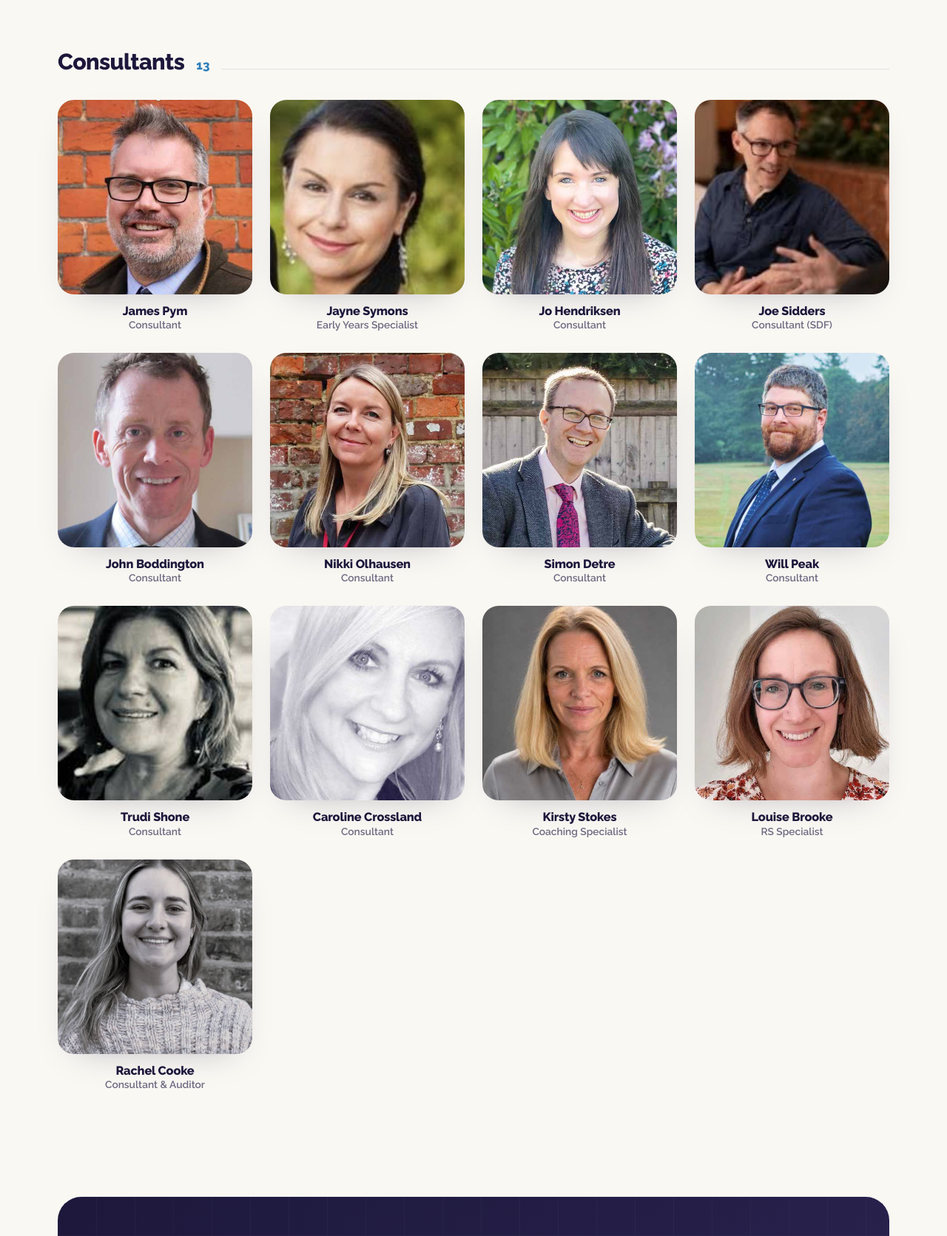
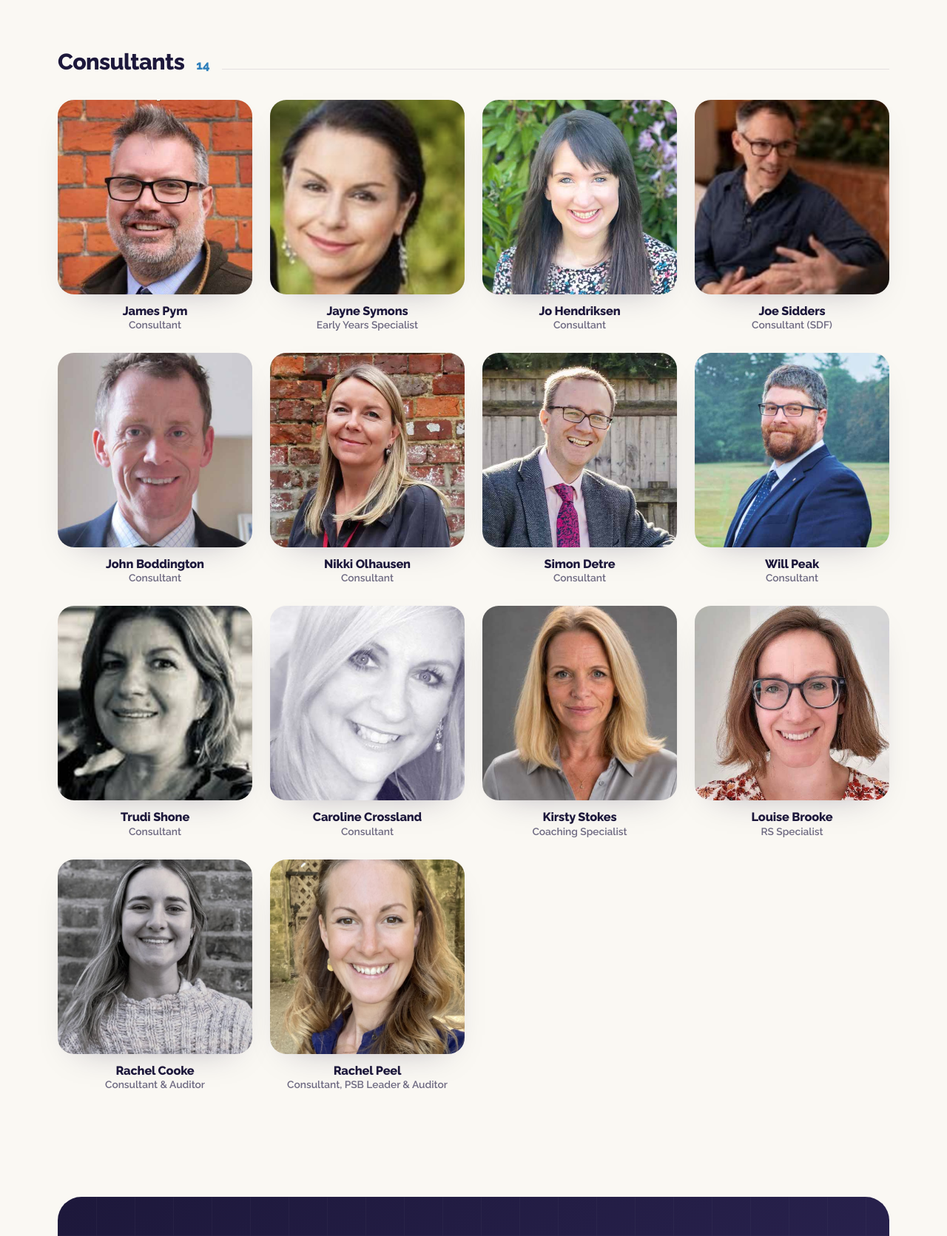
Before and after one commit to samvega/learning-skills-trust-site, a plain HTML site: page team.html in a window 1280 px wide. Shown: the part 2670-4341 px from the top of the page at 74% size. Drawn offline with Linux system fonts and the light colour scheme.

Commit message:
Add Rachel Peel to Consultants

```diff
--- a/team.html
+++ b/team.html
@@ -150,7 +150,7 @@
     </div>
 
     <div class="people-section">
-      <div class="people-head reveal"><h2>Consultants</h2><span class="count">13</span><span class="line"></span></div>
+      <div class="people-head reveal"><h2>Consultants</h2><span class="count">14</span><span class="line"></span></div>
       <div class="people-grid">
         <button class="person reveal" data-name="James Pym" data-role="Consultant" data-photo="assets/photos/team/james-pym.jpg">
           <div class="portrait"><img src="assets/photos/team/james-pym.jpg" alt="James Pym"><span class="portrait-cue">Read bio</span></div>
@@ -217,6 +217,11 @@
           <h4>Rachel Cooke</h4><div class="r">Consultant &amp; Auditor</div>
           <div class="bio-full" hidden>Rachel is Assistant Head and PSB Lead at Finton House, where she has overseen the whole-school rollout of the PSB and developed a skills-focused curriculum, including approaches to self-assessing and tracking skills. She leads induction for ITTs and ECTs, is Maths Coordinator, and has taught in Richmond and at The British School in Colombo.</div>
         </button>
+        <button class="person reveal" data-name="Rachel Peel" data-role="Consultant, PSB Leader &amp; Auditor" data-photo="assets/photos/team/rachel-peel.jpg">
+          <div class="portrait"><img src="assets/photos/team/rachel-peel.jpg" alt="Rachel Peel"><span class="portrait-cue">Read bio</span></div>
+          <h4>Rachel Peel</h4><div class="r">Consultant, PSB Leader &amp; Auditor</div>
+          <div class="bio-full" hidden>Rachel Peel is a PSB Leader, Learning Skills Trust consultant and auditor, with extensive experience supporting schools to embed the PSB framework and develop a culture of reflective, skills-based learning. She has been instrumental in the development of the PSPQ for Year 8 and the Mini-PSPQ for Year 7, helping pupils reflect on their learning skills, recognise their progress and articulate their personal development. She is passionate about ensuring young people understand not only what they are learning, but how they learn, and how they can continue to grow as learners. Rachel’s teaching career has spanned international schools in the Netherlands, state schools and prep schools in England, and she has previously held the role of Head of Mathematics. She works closely with schools on the meaningful implementation of the PSB, with particular expertise in whole-school approaches to skills, staff development and the Year 7 and 8 PSB programmes. A coach in training, she has a particular interest in developing the whole child through a focus on attitudes, skills, knowledge and executive functioning — and her practical experience, thoughtful approach and commitment to helping schools create confident, independent learners make her a valued member of the LST consultant team.</div>
+        </button>
       </div>
     </div>
   </div>
```
Also changed, not shown: assets/photos/team/rachel-peel.jpg (added).
